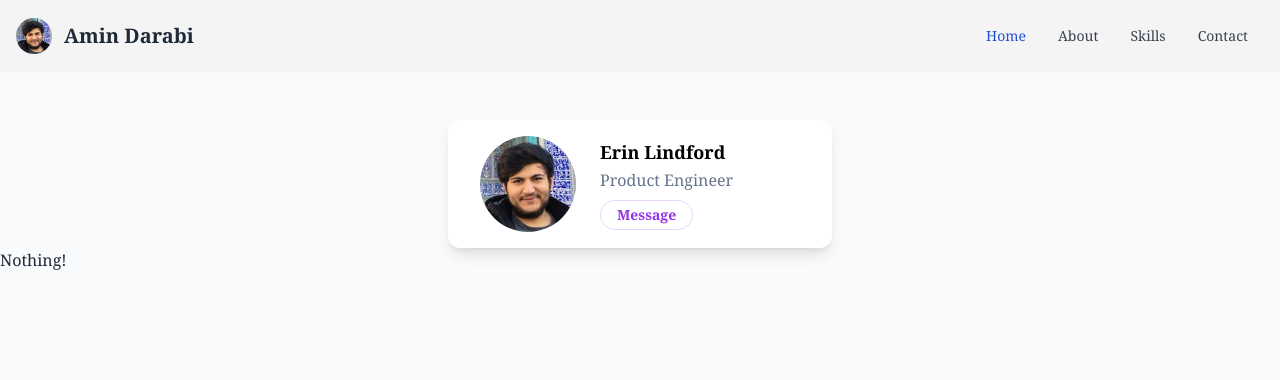
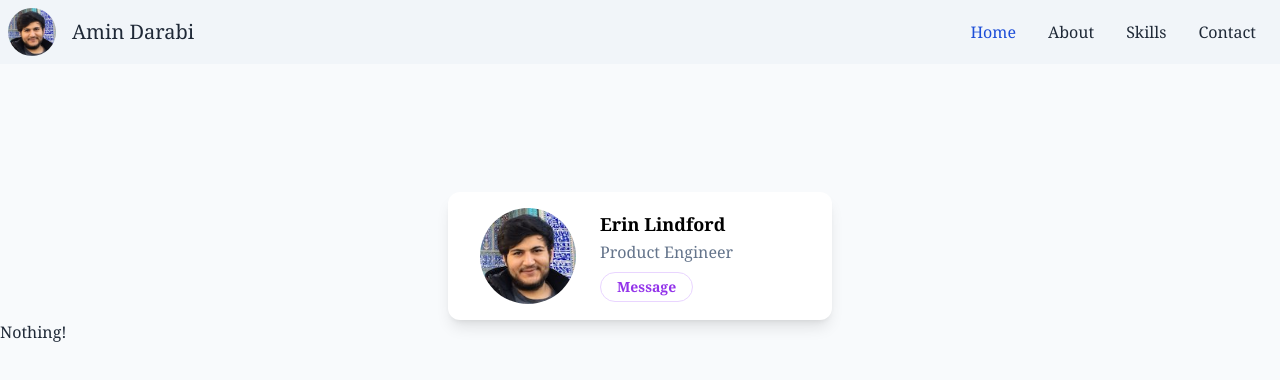
Before and after one commit to AminDarabi/website, a Nuxt app: page / in a window 1280 px wide. Shown: the top 380 px of the page. Built offline with nearby package versions, Linux system fonts and the light colour scheme.

Commit message:
Header is completed

```diff
--- a/components/AppHeader.vue
+++ b/components/AppHeader.vue
@@ -1,36 +1,51 @@
 <template>
-<nav class="bg-zinc-100 mb-12 border-gray-200 px-2 sm:px-4 py-2.5 rounded dark:bg-gray-900">
-  <div class="container flex flex-wrap justify-between items-center mx-auto">
-    <a href="/" class="flex items-center">
-        <img src="~/assets/images/avatar.jpg" class="mr-3 rounded-full h-6 sm:h-9" alt="Amin Darabi">
-        <span class="self-center text-xl font-semibold whitespace-nowrap dark:text-white">Amin Darabi</span>
-    </a>
-    <button data-collapse-toggle="navbar-default" type="button" class="inline-flex items-center p-2 ml-3 text-sm text-gray-500 rounded-lg md:hidden hover:bg-gray-100 focus:outline-none focus:ring-2 focus:ring-gray-200 dark:text-gray-400 dark:hover:bg-gray-700 dark:focus:ring-gray-600" aria-controls="navbar-default" aria-expanded="false">
-      <span class="sr-only">Open main menu</span>
-      <svg class="w-6 h-6" aria-hidden="true" fill="currentColor" viewBox="0 0 20 20" xmlns="http://www.w3.org/2000/svg"><path fill-rule="evenodd" d="M3 5a1 1 0 011-1h12a1 1 0 110 2H4a1 1 0 01-1-1zM3 10a1 1 0 011-1h12a1 1 0 110 2H4a1 1 0 01-1-1zM3 15a1 1 0 011-1h12a1 1 0 110 2H4a1 1 0 01-1-1z" clip-rule="evenodd"></path></svg>
-    </button>
-    <div class="hidden w-full md:block md:w-auto" id="navbar-default">
-      <ul class="flex flex-col p-4 mt-4 rounded-lg border border-gray-100 md:flex-row md:space-x-8 md:mt-0 md:text-sm md:font-medium md:border-0 dark:bg-gray-800 md:dark:bg-gray-900 dark:border-gray-700">
-        <li class="">
-          <a href="/" :class="route === '/' ? instyle : outstyle" value="Home" aria-current="page">Home</a>
+<div class="mb-8 md:mb-32 navbar bg-slate-100 dark:bg-zinc-800">
+  <div class="gap-4">
+    <a href="/" class="w-12"><img src="~/assets/images/avatar.jpg" class="h-12 rounded-full"/></a>
+    <a href="/" class="text-clip w-36 normal-case text-xl">Amin Darabi</a>
+  </div>
+  <div class="navbar-end">
+    <div class="dropdown dropdown-bottom dropdown-end">
+      <label tabindex="0" class="justify-end btn btn-ghost lg:hidden">
+        <svg xmlns="http://www.w3.org/2000/svg" class="justify-end h-5 w-5" fill="none" viewBox="0 0 24 24" stroke="currentColor"><path stroke-linecap="round" stroke-linejoin="round" stroke-width="2" d="M4 6h16M4 12h8m-8 6h16" /></svg>
+      </label>
+      <ul tabindex="0" class="menu menu-compact dropdown-content mt-3 p-2 shadow bg-slate-50  dark:bg-zinc-800 rounded-box">
+        <li :class="route === '/' ? instyle : outstyle">
+          <a href="/"> Home </a>
         </li>
-        <li>
-          <a href="/about" :class="route === '/about' ? instyle : outstyle">About</a>
+        <li :class="route === '/about' ? instyle : outstyle">
+          <a href="/about">About</a>
         </li>
-        <li>
-          <a href="/skills" :class="route === '/skills' ? instyle : outstyle">Skills</a>
+        <li :class="route === '/skills' ? instyle : outstyle">
+          <a href="/skills">Skills</a>
         </li>
-        <li>
-          <a href="/contact" :class="route === '/contact' ? instyle : outstyle">Contact</a>
+        <li :class="route === '/contact' ? instyle : outstyle">
+          <a href="/contact">Contact</a>
         </li>
       </ul>
     </div>
   </div>
-</nav>
+  <div class="navbar-end hidden lg:flex">
+    <ul class="menu menu-horizontal p-0">
+      <li :class="route === '/' ? instyle : outstyle">
+        <a href="/"> Home </a>
+      </li>
+      <li :class="route === '/about' ? instyle : outstyle">
+        <a href="/about">About</a>
+      </li>
+      <li :class="route === '/skills' ? instyle : outstyle">
+        <a href="/skills">Skills</a>
+      </li>
+      <li :class="route === '/contact' ? instyle : outstyle">
+        <a href="/contact">Contact</a>
+      </li>
+    </ul>
+  </div>
+</div>
 </template>
 
 <script setup lang="ts">
 const route = useRoute().path.toString()
-const instyle = "block py-2 pr-4 pl-3 text-white bg-blue-100 rounded md:bg-transparent md:text-blue-700 md:p-0 dark:text-white"
-const outstyle = "block py-2 pr-4 pl-3 text-gray-700 rounded hover:bg-gray-100 md:hover:bg-transparent md:border-0 md:hover:text-blue-700 md:p-0 dark:text-gray-400 md:dark:hover:text-white dark:hover:bg-gray-700 dark:hover:text-white md:dark:hover:bg-transparent"
+const instyle = "text-blue-700 dark:text-white"
+const outstyle = "hover:text-blue-700 dark:hover:text-white"
 </script>
--- a/tailwind.config.js
+++ b/tailwind.config.js
@@ -11,4 +11,8 @@ module.exports = {
       extend: {},
     },
     plugins: [require("daisyui")],
+    daisyui: {
+      themes: false,
+      logs: false,
+    },
 }
```
